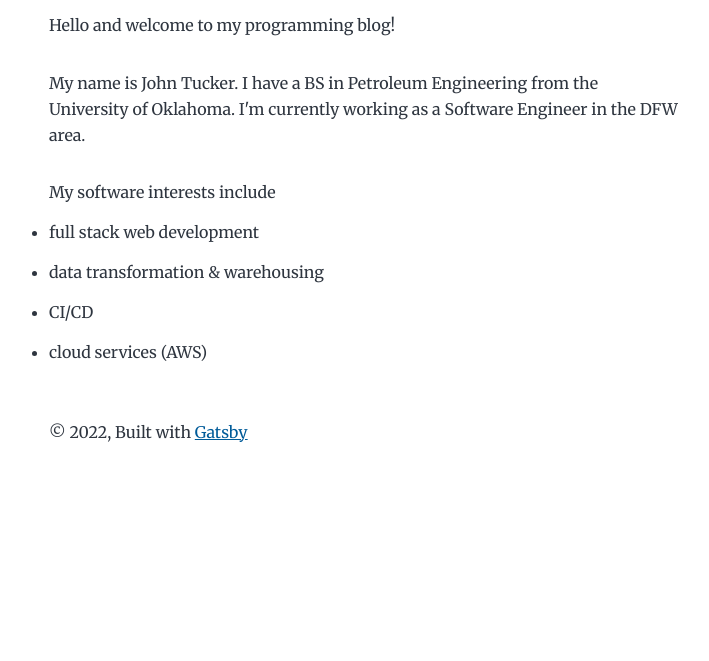
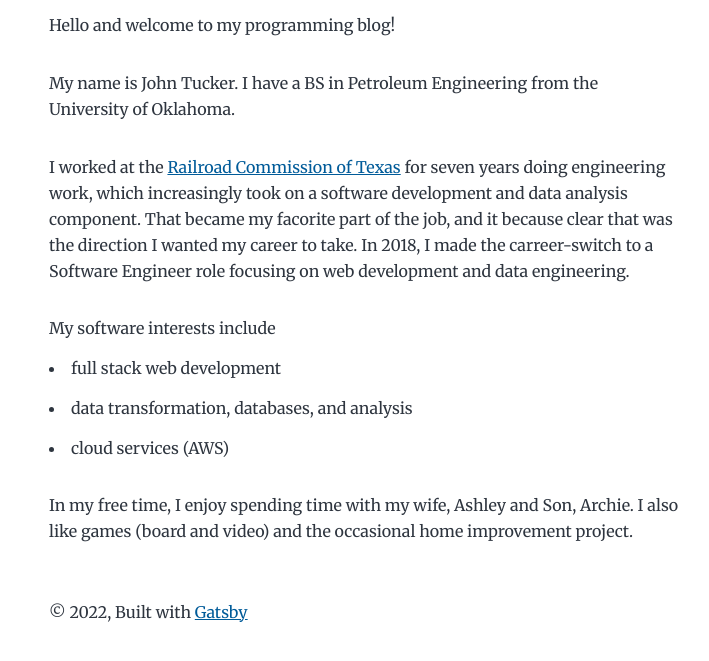
Before and after one commit to hydrospanner/jt-must-code, a Gatsby site: page /about in a window 1280 px wide. Shown: the part 173-834 px from the top of the page, without its empty margins (275-984 px from the left). Before the commit the page ends 800 px from the top, so only its background shows below. Built offline with nearby package versions, Linux system fonts and the light colour scheme; Gatsby itself is replaced by a stand-in of ours.

Commit message:
Update Bio and auto deploy

```diff
--- a/src/pages/about.js
+++ b/src/pages/about.js
@@ -15,17 +15,29 @@ const AboutPage = ({ data, location }) => {
       <p>Hello and welcome to my programming blog!</p>
       <p>
         My name is John Tucker. I have a BS in Petroleum Engineering from the
-        University of Oklahoma. I'm currently working as a Software Engineer in
-        the DFW area.
+        University of Oklahoma.
+      </p>
+      <p>
+        I worked at the{" "}
+        <a href="https://rrc.texas.gov/">Railroad Commission of Texas</a> for
+        seven years doing engineering work, which increasingly took on a
+        software development and data analysis component. That became my
+        facorite part of the job, and it because clear that was the direction I
+        wanted my career to take. In 2018, I made the carreer-switch to a
+        Software Engineer role focusing on web development and data engineering.
       </p>
 
       <span>My software interests include</span>
       <ul>
         <li>full stack web development</li>
-        <li>data transformation & warehousing</li>
-        <li>CI/CD</li>
+        <li>data transformation, databases, and analysis</li>
         <li>cloud services (AWS)</li>
       </ul>
+      <p>
+        In my free time, I enjoy spending time with my wife, Ashley and Son,
+        Archie. I also like games (board and video) and the occasional home
+        improvement project.
+      </p>
     </Layout>
   )
 }
--- a/src/style.css
+++ b/src/style.css
@@ -243,7 +243,7 @@ ol {
   margin-right: var(--spacing-0);
   padding: var(--spacing-0);
   margin-bottom: var(--spacing-8);
-  list-style-position: outside;
+  list-style-position: inside;
   list-style-image: none;
 }
 
```
Also changed, not shown: .github/workflows/deploy.yaml (added), 1 other file.
